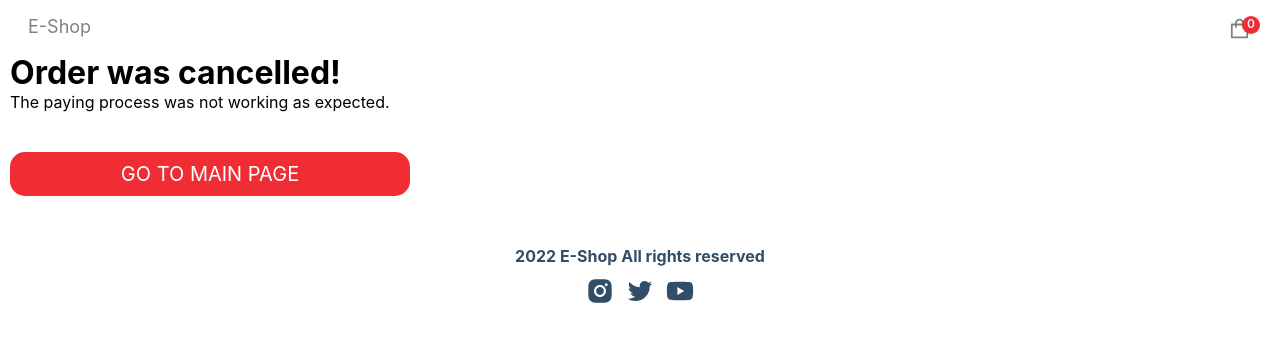
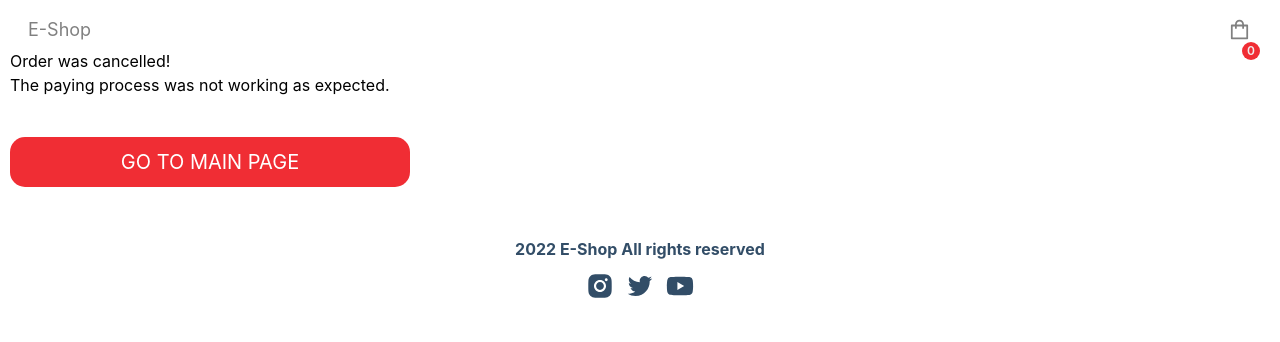
Before and after one commit to alexandrustefanescu/e-shop, a Next.js app: page /canceled in a window 1280 px wide. Shown: the top 342 px of the page. Built offline with nearby package versions, Linux system fonts and the light colour scheme; no server answers.

Commit message:
- added tailwind 3.0 Framework

```diff
--- a/package.json
+++ b/package.json
@@ -25,7 +25,10 @@
   },
   "devDependencies": {
     "@babel/preset-react": "^7.16.7",
+    "autoprefixer": "^10.4.5",
     "eslint": "8.14.0",
-    "eslint-config-next": "12.1.5"
+    "eslint-config-next": "12.1.5",
+    "postcss": "^8.4.12",
+    "tailwindcss": "^3.0.24"
   }
 }
--- /dev/null
+++ b/postcss.config.js
@@ -0,0 +1,6 @@
+module.exports = {
+  plugins: {
+    tailwindcss: {},
+    autoprefixer: {},
+  },
+}
--- a/styles/globals.css
+++ b/styles/globals.css
@@ -1,3 +1,7 @@
+@tailwind base;
+@tailwind components;
+@tailwind utilities;
+
 html,
 body,
 * {
--- /dev/null
+++ b/tailwind.config.js
@@ -0,0 +1,10 @@
+module.exports = {
+	content: [
+		'./pages/**/*.{js,ts,jsx,tsx}',
+		'./components/**/*.{js,ts,jsx,tsx}',
+	],
+	theme: {
+		extend: {},
+	},
+	plugins: [],
+};
```
Also changed, not shown: 1 other file (tests, documents, lock files or other folders).
